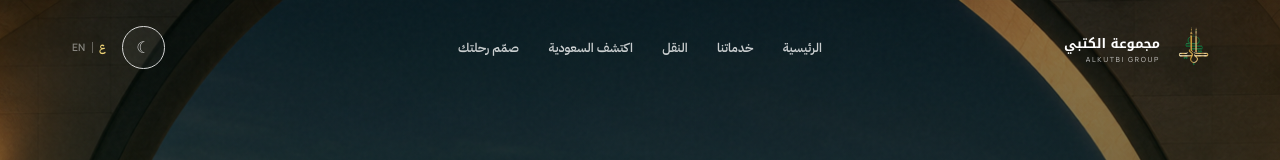
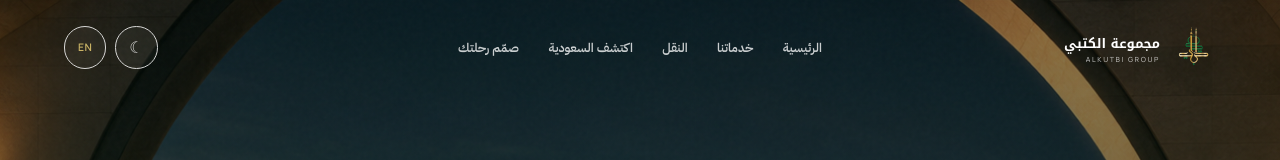
Before and after one commit to JNasri/kutbi, a React (Vite) app: page / in a window 1280 px wide. Shown: the top 160 px of the page. Built offline with nearby package versions, Linux system fonts and the light colour scheme.

Commit message:
change langauge switcher

```diff
--- a/src/components/Header.tsx
+++ b/src/components/Header.tsx
@@ -51,8 +51,8 @@ export default function Header({ language, setLanguage, theme, setTheme, copy }:
         >
           <span className="theme-icon" aria-hidden="true">{theme === 'light' ? '☾' : '☀'}</span>
         </button>
-        <button className="language-switch" onClick={() => setLanguage(language === 'ar' ? 'en' : 'ar')} aria-label={copy.language}>
-          <span className={language === 'ar' ? 'active' : ''}>ع</span><i /><span className={language === 'en' ? 'active' : ''}>EN</span>
+        <button className="language-switch" type="button" onClick={() => setLanguage(language === 'ar' ? 'en' : 'ar')} aria-label={copy.language} title={copy.language}>
+          <span aria-hidden="true">{language === 'ar' ? 'EN' : 'AR'}</span>
         </button>
         <button className="menu-button" onClick={() => setOpen(true)} aria-expanded={open} aria-label={copy.menu}>
           <span /><span />
```
Also changed, not shown: src/siteStyles.css, 5 other files (tests, documents, lock files or other folders).
